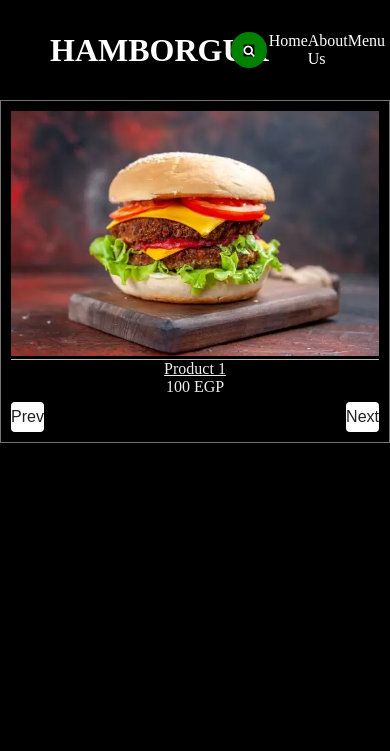
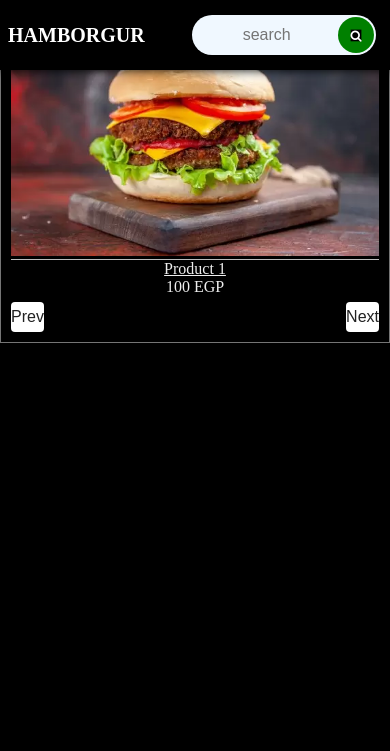
Before and after one commit to 1miro/assi-web, a plain HTML site: page index.html in a window 390 px wide. Shown: the top 751 px of the page. Drawn offline with Linux system fonts and the light colour scheme.

Commit message:
second commit

```diff
--- a/slider.js
+++ b/slider.js
@@ -98,11 +98,6 @@
       }
     }
 
-    /*
-    Note about creating new slider:
-    First parameter is the id of the HTML slider-container element of each slider.
-    Second parameter is an array of the media queries (breaking points) where the number of slides increases.
-    */
 
     // Create a new slider and run it
     new Slider('new-products', [576, 992]).run();
--- a/styles.css
+++ b/styles.css
@@ -6,10 +6,11 @@
 }
 header{
     width: 100%;
-    height: 100px;
+    height: 70px;
     display: flex;
     justify-content: space-between;
     align-items: center;
+    position: fixed;
     z-index: 99;
     box-shadow: 0 0 10px black;
     background: black;
@@ -22,13 +23,15 @@ header .searchBox i{
     color:white;
     cursor: pointer;
 }
-header .logo{
+header .logo {
     flex: 1;
     color: white;
     margin-left: 50px;
     text-transform: uppercase;
+    font-size: 15px;
 
 }
+
 header .searchBox{
     flex: 1;
     position: relative;
@@ -43,7 +46,8 @@ header .searchBox{
     color: gray;
     font-size: 16px;
     text-align: center;
-
+    padding-left: 5px;
+    padding-right: 40px;
 }
 .searchBox button{
     cursor: pointer;
@@ -70,10 +74,53 @@ header .nav ul li{
 header .nav ul li a{
     text-decoration: none;
     color: white;
-    font-size: 600;
+    font-weight: 600;
+    text-transform: uppercase;
+    padding: 10px 15px;
 }
+header .nav ul li a:hover{
+    border-bottom: 2px solid green;
+}
+header.menu{
+    font-size: 2.5em;
+    display: none;
+}
+@media(max-width:1000px){
+    .searchBox button{
+        position: absolute;
+    }
+    header ul{
+        position: fixed;
+        top: 100px;
+        background: rgba(0, 0, 0, .5);
+        height: calc(100vh - 100px);
+        right: -100%;
+        width: 50%;
+        flex-direction: column;
+        align-items: center;
+        transition: right  0.5s linear;
 
+    }
+    header.menu{
+        display: block;
+        width: 100px;
+        text-align: center;
+    }
+    #chk1:checked ~ ul{
+        right: 0;
 
+    }
+}
+@media(max-width:600px){
+    header .logo{
+        font-size: 10px;
+        margin-left: 8px;
+
+    }
+    header ul{
+        width: 100%;
+    }
+}
 footer{
     background-color: black;
     height: 100px;
```
Also changed, not shown: index.html (+2 -2 lines).
